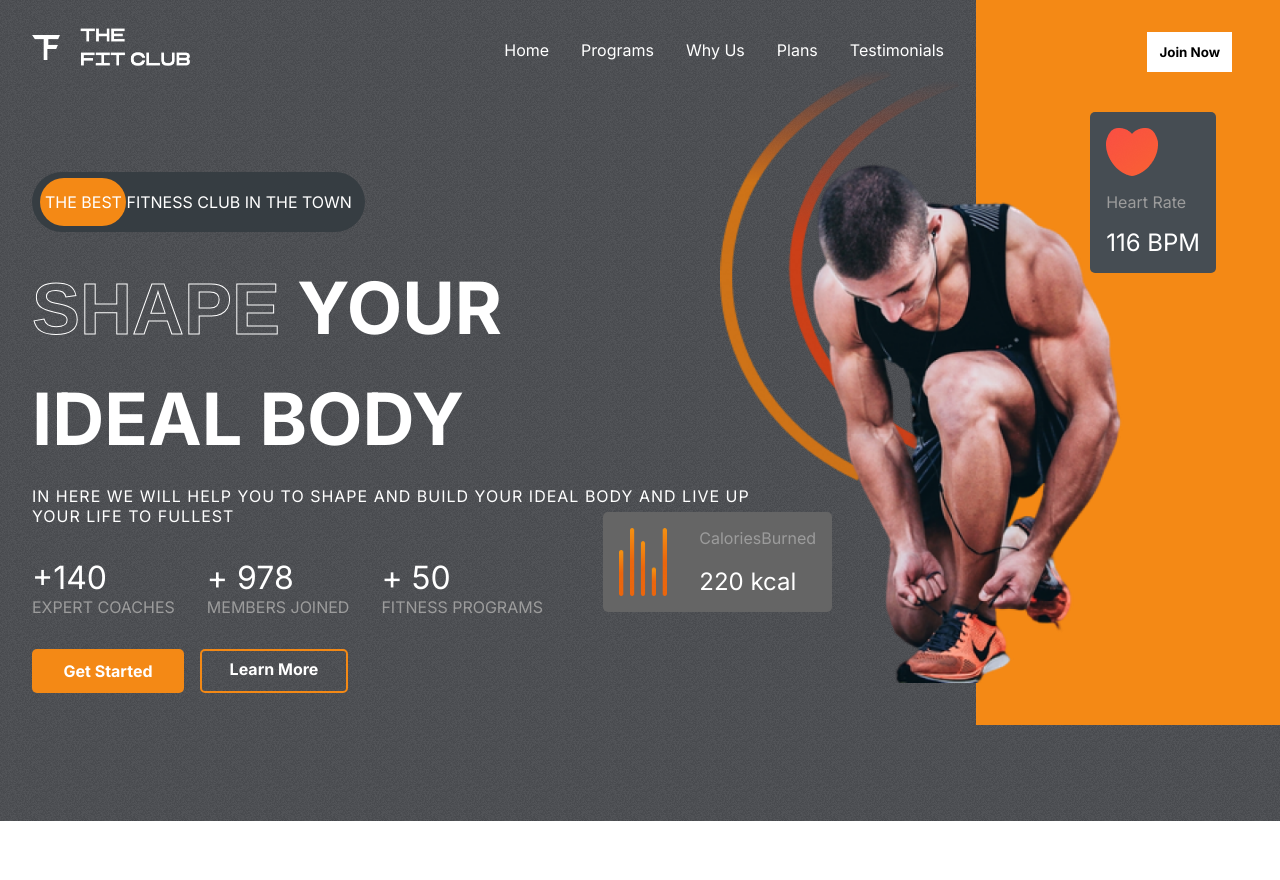
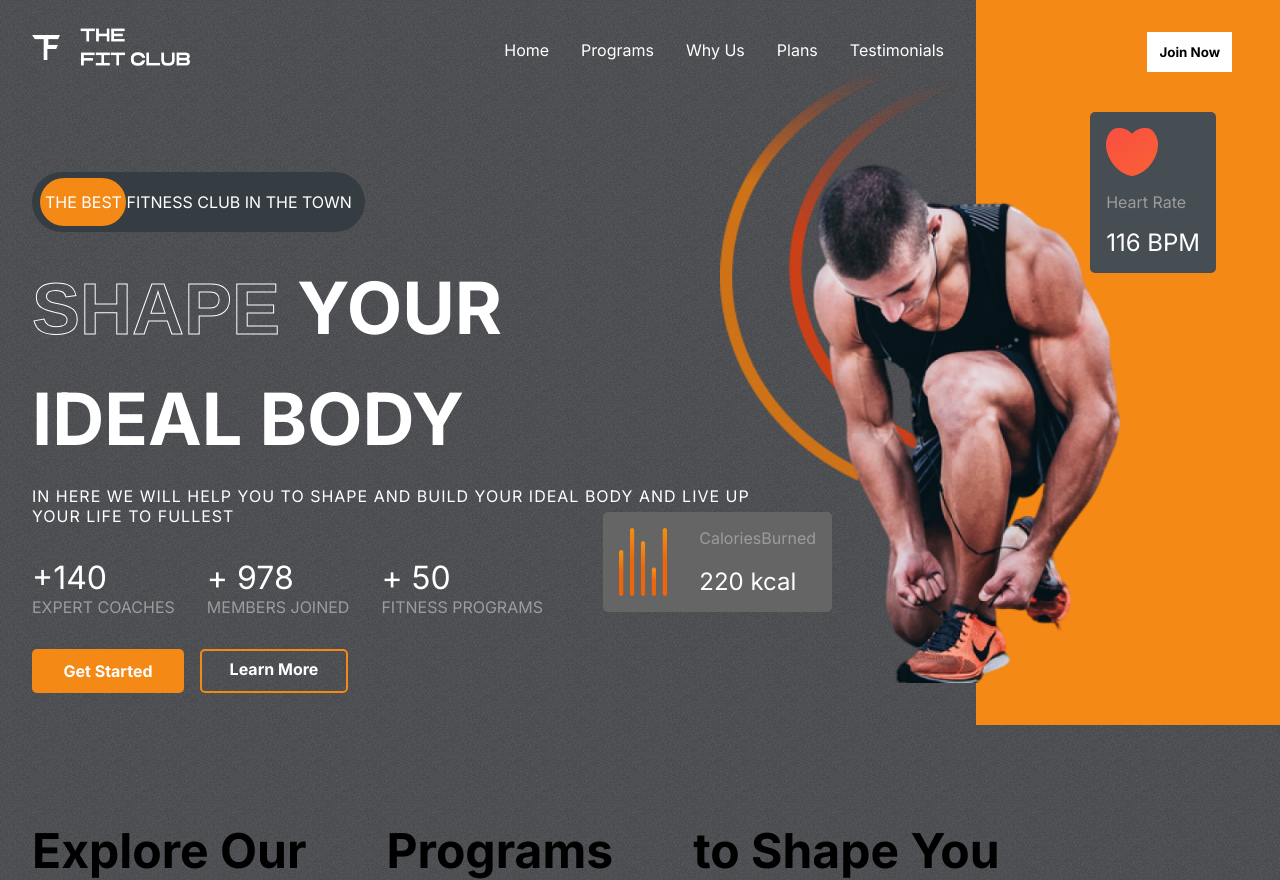
Before and after one commit to 404Bappy/FitnessRevolution-APP, a React (Create React App) app: page / in a window 1280 px wide. Before the commit the page ends 821 px from the top, so only its background shows below. Built offline with nearby package versions, Linux system fonts and the light colour scheme.

Commit message:
first commit

```diff
--- a/src/Components/Programs/Programs.css
+++ b/src/Components/Programs/Programs.css
@@ -0,0 +1,12 @@
+.programs {
+  display: flex;
+  flex-direction: column;
+  gap: 2rem;
+  padding: 0 2rem;
+}
+.programs-header {
+  display: flex;
+  gap: 5rem;
+  font-weight: bold;
+  font-size: 3rem;
+}
--- a/src/Components/Programs/Programs.js
+++ b/src/Components/Programs/Programs.js
@@ -2,9 +2,16 @@
 import "./Programs.css";
 
 const Programs = () => {
-  return <div className="programs" id="programs">
-
-  </div>;
+  return (
+    <div className="programs" id="programs">
+      {/* Header Section  */}
+      <div className="programs-header">
+        <span>Explore Our</span>
+        <span>Programs</span>
+        <span>to Shape You </span>
+      </div>
+    </div>
+  );
 };
 
 export default Programs;
```
